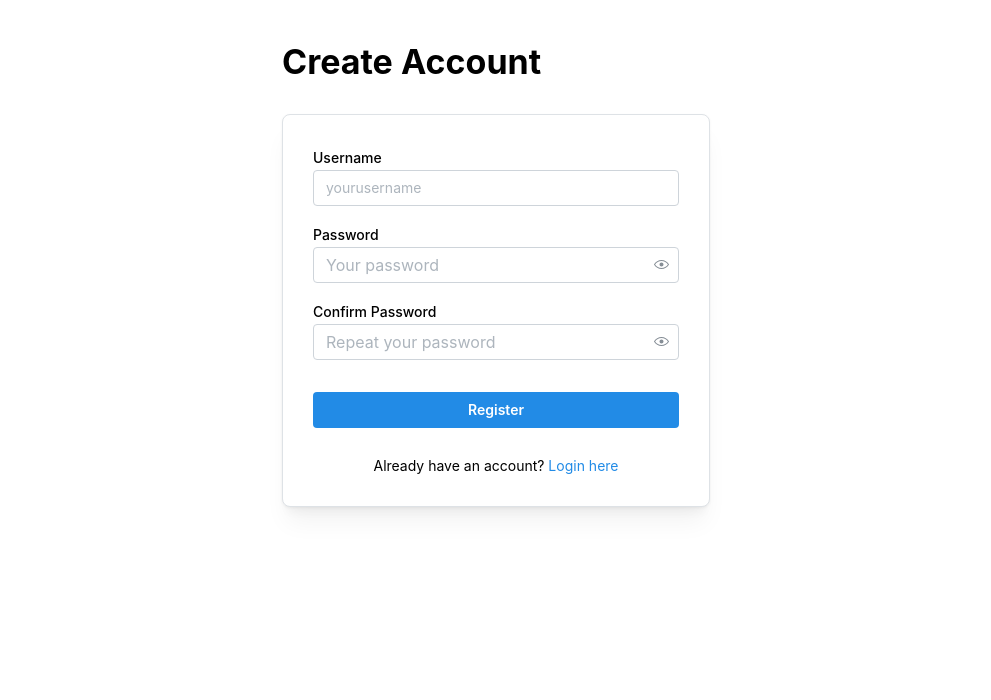
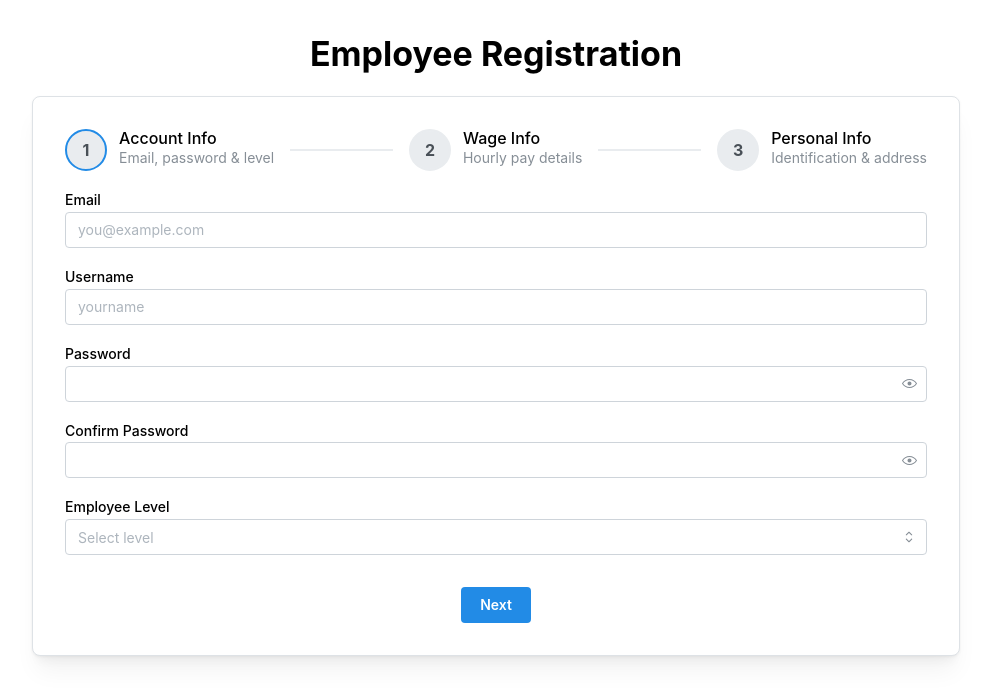
Before and after one commit to YunjieZhang200208/hrms_frontend, a Next.js app: page /register in a window 1280 px wide. Shown: the top 700 px of the page, without its empty margins (144-1135 px from the left). Built offline with nearby package versions, Linux system fonts and the light colour scheme; no server answers.

Commit message:
complete register page!

```diff
--- a/app/register/page.tsx
+++ b/app/register/page.tsx
@@ -3,76 +3,254 @@
 import {
     TextInput,
     PasswordInput,
+    NumberInput,
+    Select,
+    Group,
+    Button,
     Paper,
+    Stepper,
+    Stack,
+    Container,
     Title,
-    Container,
-    Button,
-    Stack,
-    Anchor,
-    Text,
 } from '@mantine/core';
-import Link from 'next/link';
+import { DateInput } from '@mantine/dates';
 import { useForm } from '@mantine/form';
+import { useEffect, useState } from 'react';
 import { useRouter } from 'next/navigation';
+import dayjs from 'dayjs';
+import '@mantine/dates/styles.css'
 
 export default function RegisterPage() {
     const router = useRouter();
+    const [active, setActive] = useState(0);
+    const [loading, setLoading] = useState(false);
+    const [highestStepVisited, setHighestStepVisited] = useState(0);
+
+    type RestaurantOption = {
+        value: string;
+        label: string;
+    };
+
+    const [restaurants, setRestaurants] = useState<RestaurantOption[]>([]);
+
+    useEffect(() => {
+        const fetchRestaurants = async () => {
+            try {
+                const res = await fetch(`${process.env.NEXT_PUBLIC_API_URL}/api/restaurants`);
+                const data = await res.json();
+                const options = data.docs.map((r: any) => ({
+                    value: r.id,
+                    label: r.location ? `${r.name} (${r.location})` : r.name,
+                }));
+                setRestaurants(options);
+            } catch (err) {
+                console.error('Failed to fetch restaurants', err);
+            }
+        };
+
+        fetchRestaurants();
+    }, []);
+
+
 
     const form = useForm({
         initialValues: {
+            email: '',
             username: '',
             password: '',
             confirmPassword: '',
+            level: '',
+            baseRate: 17.2,
+            baseRateWithTips: '',
+            tipRate: '',
+            sin: '',
+            dob: '',
+            address: '',
+            restaurant: '',
         },
-
-        validate: {
-            username: (value) => (value.length > 0 ? null : 'Username is required'),
-            password: (value) =>
-                value.length >= 6 ? null : 'Password must be at least 6 characters',
-            confirmPassword: (value, values) =>
-                value !== values.password ? 'Passwords do not match' : null,
+        validate: (values) => {
+            const errors: Record<string, string> = {};
+            if (!/^\S+@\S+\.\S+$/.test(values.email)) { errors.email = 'Invalid email'; }
+            if (!values.username) { errors.username = 'Username required'; }
+            if (values.password.length < 6) { errors.password = 'Password too short'; }
+            if (values.password !== values.confirmPassword) { errors.confirmPassword = 'Mismatch'; }
+            if (!values.level) { errors.level = 'Employee level required' };
+            if (!values.baseRate) { errors.baseRate = 'Base rate required' };
+            if (values.level === 'II') {
+                if (!values.baseRateWithTips) { errors.baseRateWithTips = 'Required for server' };
+                if (!values.tipRate) { errors.tipRate = 'Tip rate required' };
+            }
+            if (!values.sin) { errors.sin = 'SIN required' };
+            if (!values.dob) { errors.dob = 'DOB required' };
+            if (!values.address) { errors.address = 'Address required' };
+            if (!values.restaurant) { errors.restaurant = 'Restaurant required' };
+            return errors;
         },
     });
 
-    const handleSubmit = (values: typeof form.values) => {
-        console.log('Registering user:', values);
+    const nextStep = () => {
+        let fieldsToValidate: string[] = [];
 
-        // TODO: Replace with real register logic
+        if (active === 0) {
+            fieldsToValidate = ['email', 'username', 'password', 'confirmPassword', 'level'];
+        } else if (active === 1) {
+            fieldsToValidate = ['baseRate'];
+            if (form.values.level === 'II') {
+                fieldsToValidate.push('baseRateWithTips', 'tipRate');
+            }
+        } else if (active === 2) {
+            fieldsToValidate = ['sin', 'dob', 'address', 'restaurant'];
+        }
+
+        let hasErrors = false;
+        for (const field of fieldsToValidate) {
+            const validation = form.validateField(field as keyof typeof form.values);
+            if (validation.hasError) {
+                hasErrors = true;
+            }
+        }
+
+        if (!hasErrors) {
+            const next = active + 1;
+            setActive(next);
+            setHighestStepVisited(Math.max(highestStepVisited, next));
+        }
+    };
+
+    const prevStep = () => setActive((current) => Math.max(current - 1, 0));
+    const allowSelectStep = (step: number) => highestStepVisited >= step;
+
+    const handleSubmit = async () => {
+        setLoading(true);
+        try {
+            const res = await fetch(`${process.env.NEXT_PUBLIC_API_URL}/api/users`, {
+                method: 'POST',
+                credentials: 'include',
+                headers: { 'Content-Type': 'application/json' },
+                body: JSON.stringify({
+                    ...form.values,
+                    role: 'employee',
+                    dob: dayjs(form.values.dob).format('YYYY-MM-DD'),
+                }),
+            });
+
+            if (!res.ok) {
+                throw new Error((await res.json()).message || 'Registration failed');
+            }
             router.push('/login');
+        } catch (err: any) {
+            //   alert(err.message || 'Registration error');
+        } finally {
+            setLoading(false);
+        }
     };
 
     return (
-        <Container size={460} my={40}>
-            <Title>Create Account</Title>
-            <Paper withBorder shadow="md" p={30} mt={30} radius="md">
-                <form onSubmit={form.onSubmit(handleSubmit)}>
+        <Container size="md" my="xl">
+            <Title align="center">Employee Registration</Title>
+            <Paper withBorder shadow="md" p="xl" radius="md" mt="lg">
+                <Stepper active={active} onStepClick={setActive}>
+                    <Stepper.Step
+                        label="Account Info"
+                        description="Email, password & level"
+                        allowStepSelect={allowSelectStep(0)}
+                    >
                         <Stack>
                             <TextInput
+                                label="Email"
+                                placeholder="you@example.com"
+                                {...form.getInputProps('email')}
+                            />
+                            <TextInput
                                 label="Username"
-                            placeholder="yourusername"
+                                placeholder="yourname"
                                 {...form.getInputProps('username')}
                             />
-                        <PasswordInput
-                            label="Password"
-                            placeholder="Your password"
-                            {...form.getInputProps('password')}
+                            <PasswordInput label="Password" {...form.getInputProps('password')} />
+                            <PasswordInput label="Confirm Password" {...form.getInputProps('confirmPassword')} />
+                            <Select
+                                label="Employee Level"
+                                placeholder="Select level"
+                                data={[
+                                    { value: 'I', label: 'Norm (Level I)' },
+                                    { value: 'II', label: 'Server (Level II)' },
+                                ]}
+                                {...form.getInputProps('level')}
                             />
-                        <PasswordInput
-                            label="Confirm Password"
-                            placeholder="Repeat your password"
-                            {...form.getInputProps('confirmPassword')}
+                        </Stack>
+                    </Stepper.Step>
+
+                    <Stepper.Step
+                        label="Wage Info"
+                        description="Hourly pay details"
+                        allowStepSelect={allowSelectStep(1)}
+                    >
+                        <Stack>
+                            <NumberInput
+                                label="Base Hourly Rate"
+                                min={0}
+                                step={0.01}
+                                {...form.getInputProps('baseRate')}
                             />
-                        <Button type="submit" fullWidth mt="md">
+                            {form.values.level === 'II' && (
+                                <>
+                                    <NumberInput
+                                        label="Server Shift Rate"
+                                        min={0}
+                                        step={0.01}
+                                        {...form.getInputProps('baseRateWithTips')}
+                                    />
+                                    <NumberInput
+                                        label="Tip Rate Multiplier"
+                                        min={0}
+                                        step={0.01}
+                                        {...form.getInputProps('tipRate')}
+                                    />
+                                </>
+                            )}
+                        </Stack>
+                    </Stepper.Step>
+
+                    <Stepper.Step
+                        label="Personal Info"
+                        description="Identification & address"
+                        allowStepSelect={allowSelectStep(2)}
+                    >
+                        <Stack>
+                            <TextInput label="SIN" {...form.getInputProps('sin')} />
+                            <DateInput
+                                label="Date of Birth"
+                                valueFormat="YYYY-MM-DD"
+                                {...form.getInputProps('dob')}
+                            />
+                            <TextInput label="Address" {...form.getInputProps('address')} />
+                            <Select
+                                label="Restaurant"
+                                placeholder="Select your restaurant"
+                                data={restaurants}
+                                searchable
+                                {...form.getInputProps('restaurant')}
+                            />
+                        </Stack>
+                    </Stepper.Step>
+
+                    <Stepper.Completed>All set! Submit to register</Stepper.Completed>
+                </Stepper>
+
+                <Group justify="center" mt="xl">
+                    {active > 0 && (
+                        <Button variant="default" onClick={prevStep}>
+                            Back
+                        </Button>
+                    )}
+                    {active < 3 ? (
+                        <Button onClick={nextStep}>Next</Button>
+                    ) : (
+                        <Button loading={loading} onClick={handleSubmit}>
                             Register
                         </Button>
-                        <Text size="sm" align="center" mt="sm">
-                            Already have an account?{' '}
-                            <Anchor component={Link} href="/login" size="sm">
-                                Login here
-                            </Anchor>
-                        </Text>
-                    </Stack>
-                </form>
+                    )}
+                </Group>
             </Paper>
         </Container>
     );
```
Lines whose indentation alone changed are shown as unchanged.
